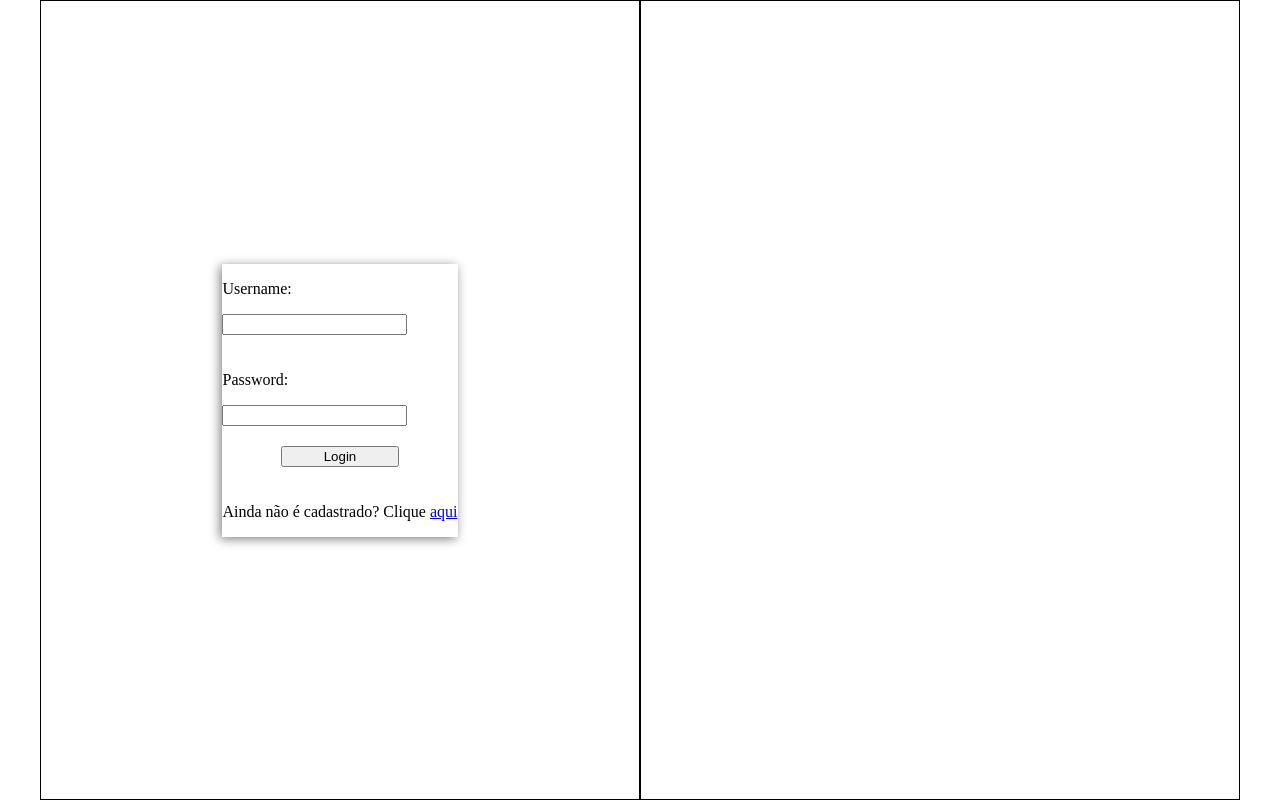
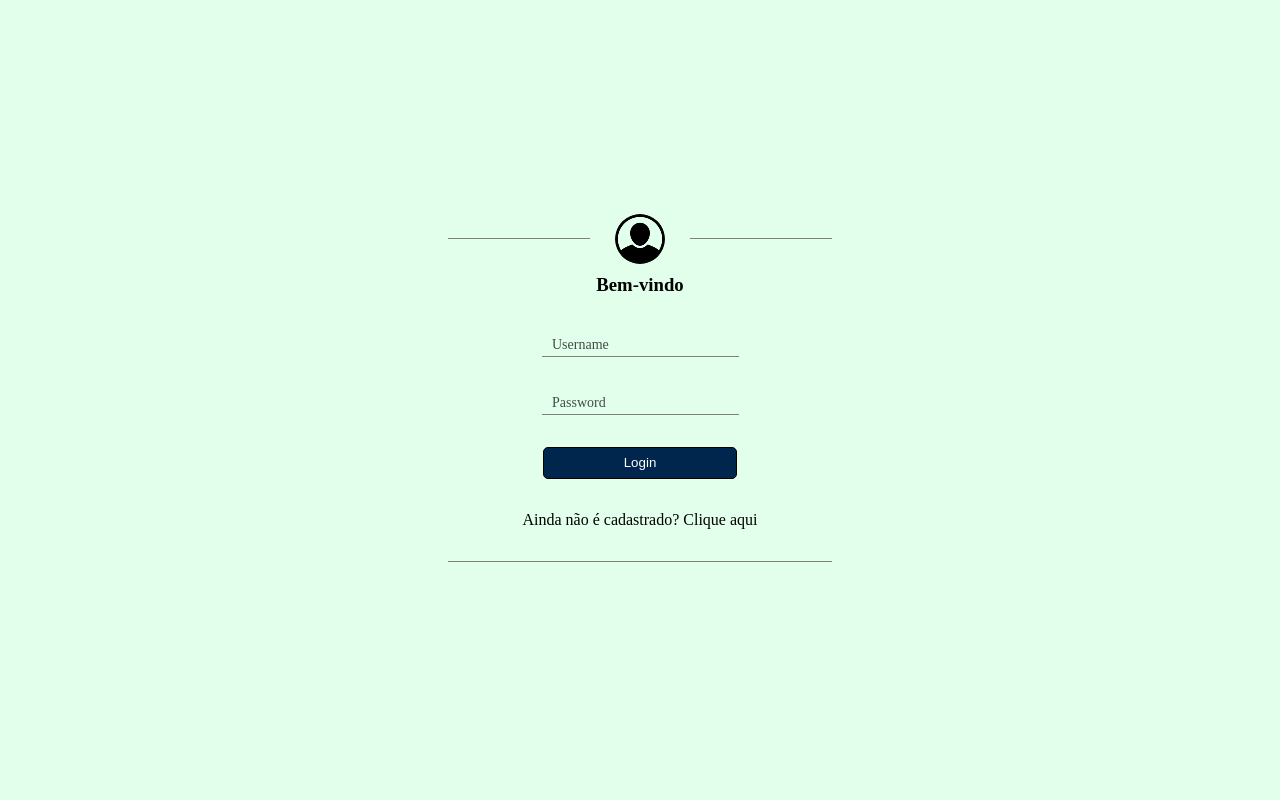
Before and after one commit to matheusclima/messenger, a React (Create React App) app in the folder frontend/: page / in a window 1280 px wide. Built offline with nearby package versions, Linux system fonts and the light colour scheme.

Commit message:
[FEATURE] Estilização da página de Login

```diff
--- a/frontend/src/components/Login/index.js
+++ b/frontend/src/components/Login/index.js
@@ -1,40 +1,55 @@
 import React, { useState } from "react"
 import api from "../../services/api"
 import auth from "../../services/auth"
+import icon from "../../img/login.png"
 import styles from "./style.module.css"
 
 function Login() {
 
-    const [username, setUsername] = useState("")
-    const [password, setPassword] = useState("")
+    const [user, setUser] = useState({
+        username: "",
+        password: ""
+    })
 
     const submitLoginInfo = async (event) => {
         event.preventDefault()
-        let response = await api.sendLogin({username, password})
+        let response = await api.sendLogin({
+            username: user.username,
+            password: user.password
+        })
         auth.login(response.token)
+    }
+
+    const handleLoginInfo = (e) => {
+        setUser(prevUser => ({...prevUser, [e.target.name]: e.target.value}))
     }
 
     return (
         <main className={styles.main}>
             <section>
                 <form action="" method="POST" onSubmit={submitLoginInfo}>
+                    <img src={icon} alt="Login icon"></img>
+                    <h3>Bem-vindo</h3>
                     <label className="input--field">
-                        <p>Username: </p>
                         <input
                         type="text"
                         name="username"
-                        value={username}
-                        onChange={(e) => setUsername(e.target.value)}
+                        value={user.username}
+                        placeholder=" "
+                        onChange={handleLoginInfo}
                         ></input>
+                        <p>Username</p>
+
                     </label>
                     <label className="input--field">
-                        <p>Password: </p>
                         <input
                         type="password"
                         name="password"
-                        value={password}
-                        onChange={(e) => setPassword(e.target.value)}
+                        value={user.password}
+                        placeholder=" "
+                        onChange={handleLoginInfo}
                         ></input>
+                        <p>Password</p>
                     </label>
                     <button type="submit" className={styles.login__button}>Login</button>
                     <p>
@@ -42,9 +57,6 @@ function Login() {
                     </p>
                 </form>
             </section>
-
-            <section>
-            </section>
         </main>
     )
 }
--- a/frontend/src/components/Login/style.module.css
+++ b/frontend/src/components/Login/style.module.css
@@ -1,9 +1,8 @@
+
 .main {
     display: flex;
-    margin: 0 auto;
-    max-width: 1200px;
     height: 100vh;
-
+    background: #E1FFEB;
 }
 
 .main > section {
@@ -11,18 +10,81 @@
     justify-content: center;
     align-items: center;
     height: 100%;
-    width: 50%;
-    border: 1px solid black;
+    width: 100%;
 }
 
 .main > section > form {
     display: flex;
+    text-align: center;
+    padding: 1rem;
     flex-direction: column;
-    row-gap: 20px;
-    box-shadow: -2px 2px 10px gray;
+    justify-content: space-around;
+    width: 30%;
+    max-width: 400px;
+    border-top: 1px solid gray;
+    border-bottom: 1px solid gray;
+    position: relative;
+}
+
+.main > section > form > img {
+    position: absolute;
+    top: 0; left: 50%;
+    transform: translate(-50%, -50%);
+    border-left: 25px solid #E1FFEB;
+    border-right: 25px solid #E1FFEB;
+    border-radius: 50%;
+    background-color: #E1FFEB;
+}
+
+label {
+    position: relative;
+    margin: 1rem 0;
+}
+
+input {
+    outline: none;
+    border: none;
+    padding: 5px 10px;
+    position: relative;
+    background: inherit;
+    border-bottom: 1px solid gray;
+}
+
+label > p {
+    color: black;
+    opacity: 70%;
+    font-size: .875rem;
+    position: absolute;
+    top: -30%; left: 25%;
+    cursor: text;
+    transition: all ease .2s;
+}
+
+input:focus + p,
+input:not(:placeholder-shown) + p {
+    color: #222222;
+    font-size: 1rem;
+    font-weight: 700;
+    position: absolute;
+    top: -130%; left: 20%;
 }
 
 .login__button {
-    width: 50%;
+    width: 55%;
+    background-color: #01264E;
+    color: white;
+    padding: 7.5px 0;
+    margin: 1rem 0;
     align-self: center;
+    border: 1px solid black;
+    border-radius: 5px;
 }
+
+.login__button:active {
+    opacity: 80%;
+}
+
+a {
+    text-decoration: none;
+    color: black;
+}
```
Also changed, not shown: frontend/src/img/login.png (added).
